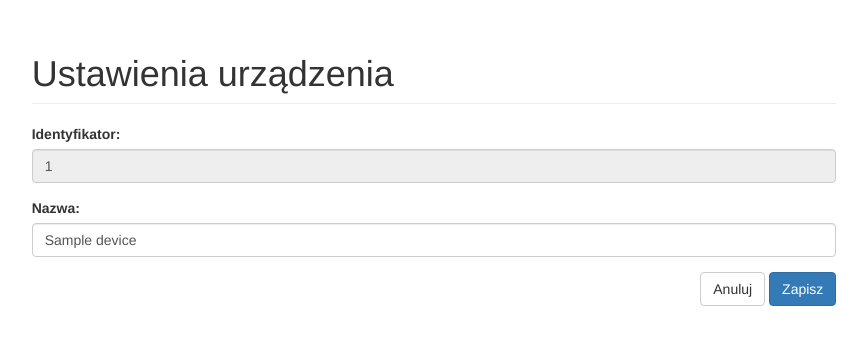
After one commit to darksv/Dashboard, a Flask app: template app/templates/device_settings.html in a window 1280 px wide. The commit adds this page. Shown: the top 345 px of the page, without its empty margins (206-1073 px from the left). Run offline with Flask 2, Linux system fonts and the light colour scheme; the template is opened without the code that fills it: most values are stand-ins (such as "Sample title", 1, 10 or a date in 2020); some libraries are stand-ins or nearby versions.

Commit message:
add form for device settings and change positions of form buttons

```diff
--- a/app/__init__.py
+++ b/app/__init__.py
@@ -56,6 +56,14 @@ def device_details(device_id: int):
     return render_template('device_details.html', device=device_data)
 
 
+@app.route('/device/<int:device_id>/settings')
+@flask_login.login_required
+def device_settings(device_id: int):
+    device_data = DeviceResource().get(device_id)['data']
+
+    return render_template('device_settings.html', device=device_data)
+
+
 @app.route('/channel/<int:channel_id>')
 @flask_login.login_required
 def channel_details(channel_id: int):
--- /dev/null
+++ b/app/templates/device_settings.html
@@ -0,0 +1,22 @@
+{% extends "base_info_page.html" %}
+
+{% block title %}
+    Ustawienia urządzenia
+{% endblock %}
+
+{% block content %}
+<form role="form" method="POST" action="{{ url_for('device_settings', device_id=device.id) }}">
+    <div class="form-group">
+        <label for="channel_uuid">Identyfikator:</label>
+        <input type="text" class="form-control" id="device_uuid" value="{{ device.uuid }}" disabled="disabled">
+    </div>
+    <div class="form-group">
+        <label for="device_name">Nazwa:</label>
+        <input type="text" class="form-control" id="device_name" name="device_name" value="{{ device.name }}">
+    </div>
+    <div class="form-group pull-right">
+        <a href="{{ url_for('device_details', device_id=device.id) }}" class="btn btn-default">Anuluj</a>
+        <button type="submit" class="btn btn-primary">Zapisz</button>
+    </div>
+</form>
+{% endblock %}
```
Also changed, not shown: app/templates/channel_settings.html (+5 -4 lines).
